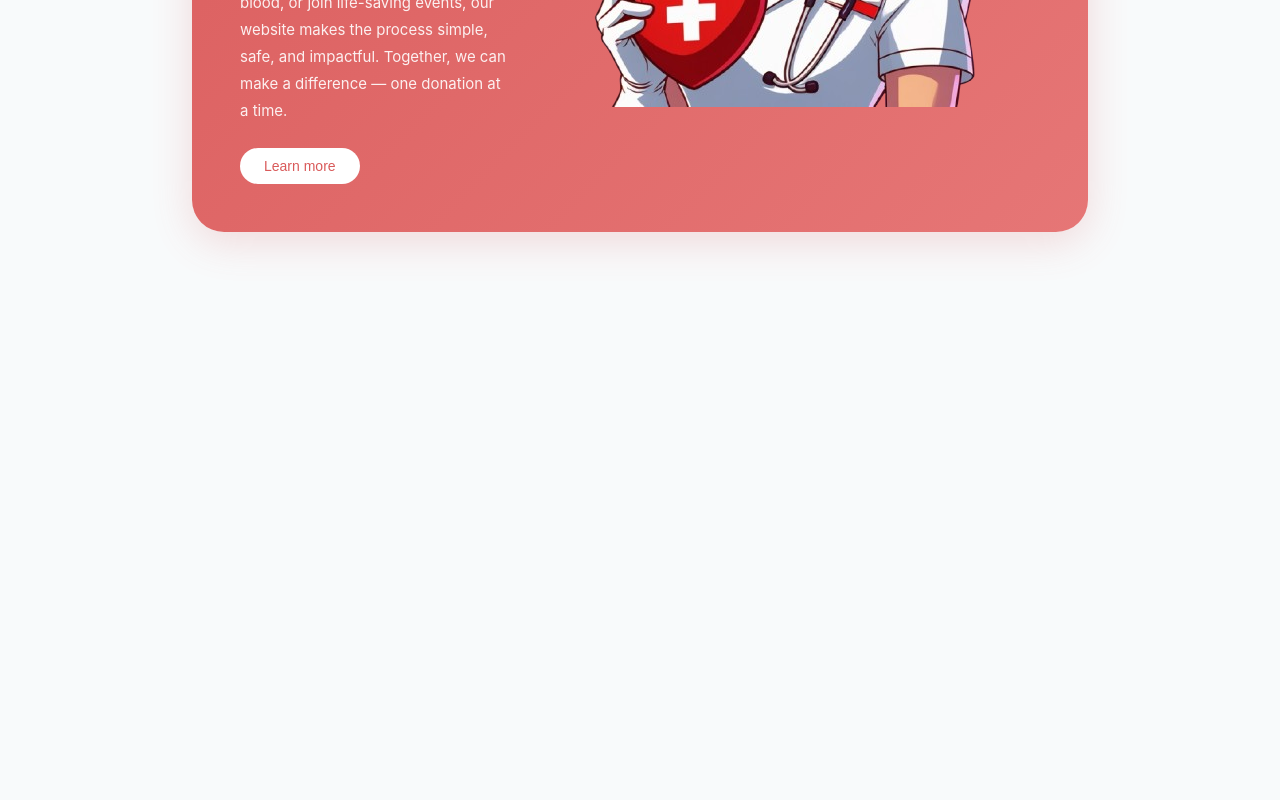
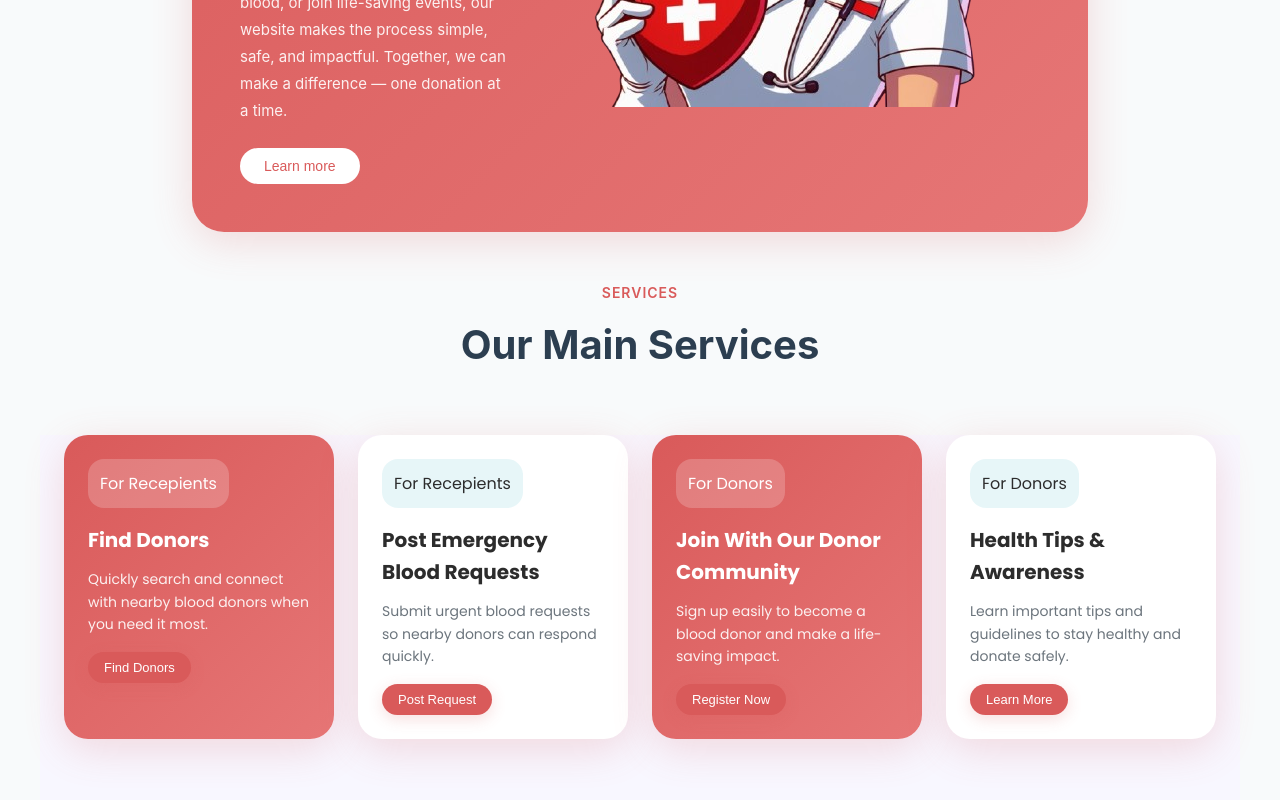
Before and after one commit to LoshiniWelonika/Blood-Donation-Site, a React (Create React App) app in the folder frontend/: page / in a window 1280 px wide. Shown: the part 1560-2360 px from the top of the page. Before the commit the page ends 1872 px from the top, so only its background shows below. Built offline with nearby package versions, Linux system fonts and the light colour scheme.

Commit message:
Adding new sections to frontend

```diff
--- /dev/null
+++ b/frontend/src/Components/FeatureCard.jsx
@@ -0,0 +1,14 @@
+const FeatureCard = ({className, icon, title, desc, req}) => {
+    return (
+        <div className={className}>
+                        <div className="feature-icon">
+                            {icon}
+                        </div>
+                        <h3 className="feature-title">{title}</h3>
+                        <p className="feature-description">{desc}</p>
+                        <button className="btn btn-primary btn-sm">{req}</button>
+        </div>
+    )
+}
+
+export default FeatureCard;
--- a/frontend/src/Components/SecondSection.jsx
+++ b/frontend/src/Components/SecondSection.jsx
@@ -1,6 +1,7 @@
 import "../static/home.css";
 import SectionHeader from "./SectionHeader";
 import nursePhoto from "../assets/nurse.png";
+import FeatureCard from "./FeatureCard";
 
 const SecondSection = () => {
     return (
@@ -23,10 +24,40 @@ const SecondSection = () => {
                         </p>
                         <button className="btn btn-secondary">Learn more</button>
                     </div>
-                    <img src={nursePhoto} alt="" />
+                    <img src={nursePhoto} alt="Nurse" />
                 </div>
             </div>
-    </section>
+
+            <SectionHeader topic="SERVICES" caption="Our Main Services" />
+
+            <div className="feature container">
+                <div className="features-grid">
+                    <FeatureCard className="feature-card feature-highlighted"
+                                icon="For Recepients"
+                                title= "Find Donors"
+                                desc="Quickly search and connect with nearby blood donors when you need it most."
+                                req="Find Donors"/>
+
+                    <FeatureCard className="feature-card"
+                                icon="For Recepients"
+                                title= "Post Emergency Blood Requests"
+                                desc="Submit urgent blood requests so nearby donors can respond quickly."
+                                req="Post Request"/>
+
+                    <FeatureCard className="feature-card feature-highlighted"
+                                icon="For Donors"
+                                title= "Join With Our Donor Community"
+                                desc="Sign up easily to become a blood donor and make a life-saving impact."
+                                req="Register Now"/>
+
+                    <FeatureCard className="feature-card"
+                                icon="For Donors"
+                                title= "Health Tips & Awareness"
+                                desc="Learn important tips and guidelines to stay healthy and donate safely."
+                                req="Learn More"/>
+                </div>
+            </div>
+        </section>
     );
 };
 
--- a/frontend/src/static/home.css
+++ b/frontend/src/static/home.css
@@ -412,6 +412,7 @@ body {
     padding: 48px;
     box-shadow: 0 10px 40px var(--shadow);
     width: 70vw;
+    margin-bottom: 50px;
 }
 
 @media (min-width: 768px) {
```
